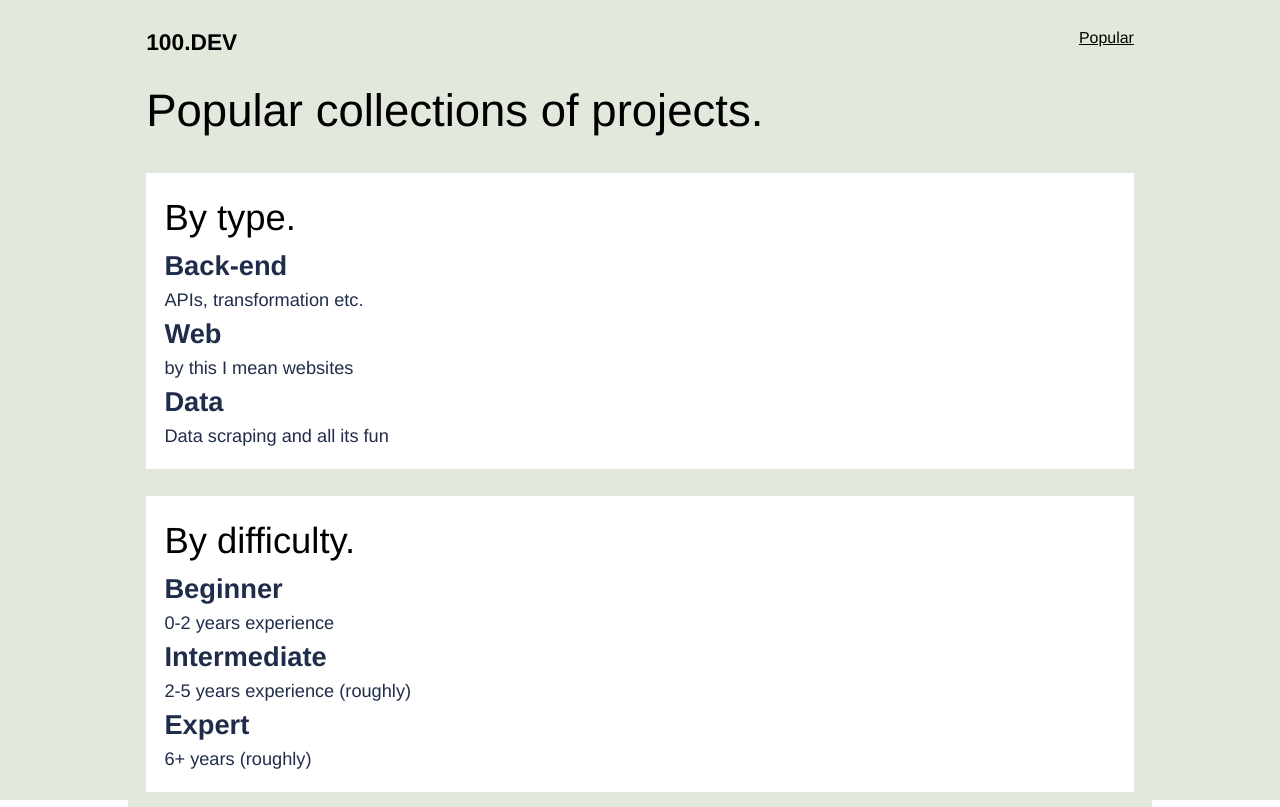
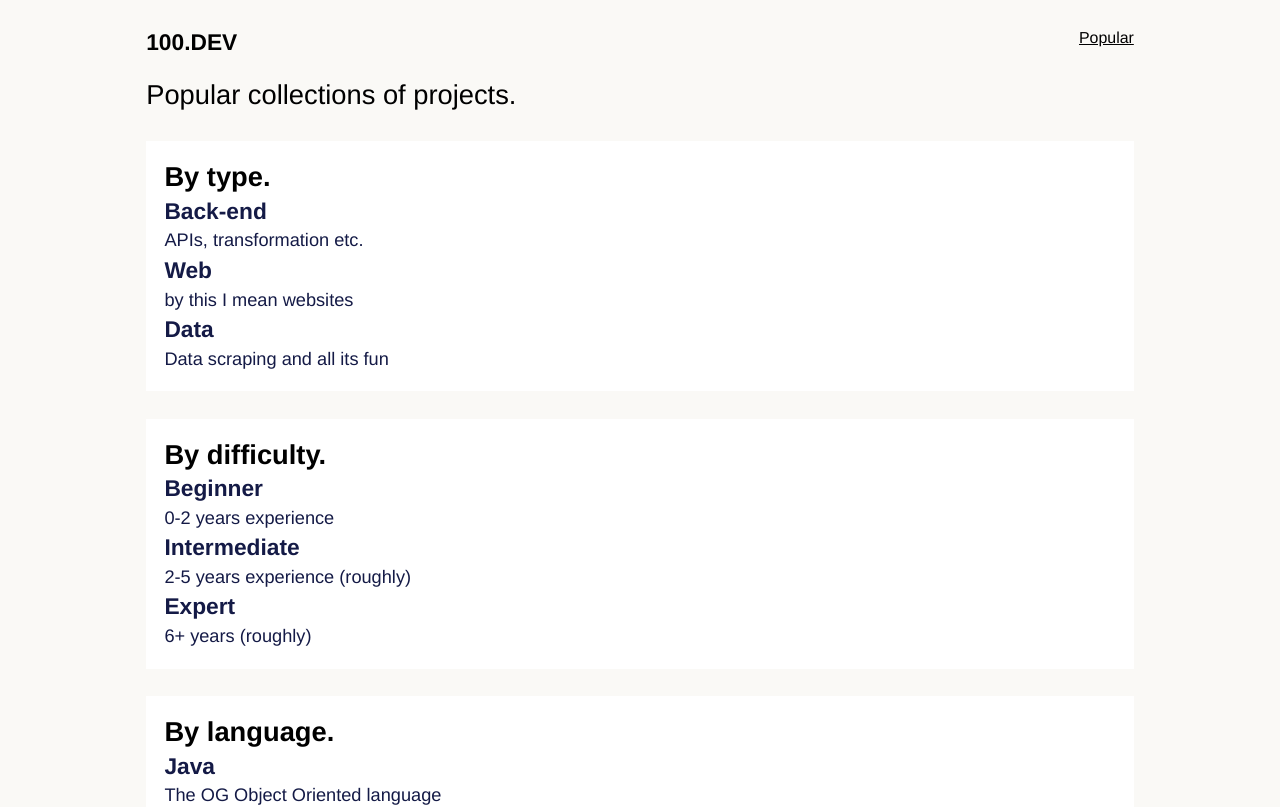
Before and after one commit to CharlieSay/100-projects-web, a Next.js app: page / in a window 1280 px wide. Shown: the top 807 px of the page. Built offline with nearby package versions, Linux system fonts and the light colour scheme; what path would draw is missing.

Commit message:
:art: Removing and updating colour scheme

```diff
--- a/src/api/get-image.ts
+++ b/src/api/get-image.ts
@@ -5,9 +5,9 @@ export type UnsplashPhotoData = {
 };
 
 export const getImageUrl = (thumbId: string): Promise<UnsplashPhotoData> => {
-  const URL = `https://api.unsplash.com/photos/${thumbId}?client_id=8xrn_iTlr3kgBTjSJGRhGlg6Q_7nE12zUZpnq1DYh0g`;
+  const URL = `https://api.unsplash.com/photos/${thumbId}?client_id=${process.env.UNSPLASH_CLIENT_ID}`;
   return fetch(URL).then((response) => {
-    if (!response.ok) {
+    if (!response.ok || process.env.NODE_ENV === "development") {
       return { error: true };
     }
     return response.json();
--- a/src/api/get-posts.ts
+++ b/src/api/get-posts.ts
@@ -15,6 +15,7 @@ export type ProjectSlug = {
   tags: string[];
   expertise: string;
   description: string;
+  imgUrl?: string;
   location: ProjectLocation;
 };
 
--- a/src/components/collection-group.tsx
+++ b/src/components/collection-group.tsx
@@ -15,7 +15,7 @@ export const CollectionGroup = (props: CollectionProps) => {
                 {capitalize(slug.title)}
               </h1>
             )}
-            <ul className="grid grid-cols-1 gap-4 md:grid-cols-2 lg:grid-cols-3">
+            <ul className="grid grid-cols-3 gap-2">
               {slug.slugs.map((subSlug) => (
                 <li key={subSlug.title}>
                   <ProjectCard
--- a/src/components/layout/wrapper.tsx
+++ b/src/components/layout/wrapper.tsx
@@ -60,7 +60,7 @@ export const Wrapper = (props: { children: React.ReactNode }) => {
           </nav>
         </header>
         <main>{props.children}</main>
-        <footer>
+        <footer className="mt-16">
           <p className="text-xs text-primary-text">
             100 Projects by{" "}
             <span className="text-xs font-bold text-primary-text">100DEV</span>
--- a/src/components/organism/collection-hero-group.tsx
+++ b/src/components/organism/collection-hero-group.tsx
@@ -19,15 +19,17 @@ export const CollectionHeroGroup = (props: {
   return (
     <section className="my-6 w-full bg-secondary-background p-4">
       <section key={heroCollectionGroup.title}>
-        <h2 className="text-primary-ctaText">{heroCollectionGroup.title}.</h2>
+        <h2 className="text-primary-ctaText text-2xl font-bold">
+          {heroCollectionGroup.title}.
+        </h2>
         <ul className="grid">
           {heroCollectionGroup.collections.map((collection) => (
             <Link key={collection.title} href={collection.url}>
               <li className="hover:cursor-pointer">
-                <h3 className="font-bold text-primary-text hover:text-primary-highlight">
+                <h3 className="font-semibold text-xl text-primary-text hover:text-primary-highlight">
                   {collection.title}
                 </h3>
-                <p className="text-primary-text">{collection.desc}</p>
+                <p className="text-primary-text text-base">{collection.desc}</p>
               </li>
             </Link>
           ))}
--- a/src/components/organism/project-card.tsx
+++ b/src/components/organism/project-card.tsx
@@ -15,35 +15,28 @@ export const ProjectCard = (props: ProjectSlug) => {
       href={`/projects/[collection]/[projectSlug]`}
       as={`/projects/${collection}/${projectLocation}`}
       key={title}
-      className="flex"
     >
-      <div className="max-h-md hover:bg-gray-100 dark:border-gray-700 dark:bg-gray-800 dark:hover:bg-gray-700 min-h-[150px] cursor-pointer rounded bg-secondary-background shadow-md">
-        <div className="flex h-[150px] w-full flex-col justify-between px-4 py-2 leading-normal">
-          <section className="flex justify-between">
-            <h5 className="dark:text-white mb-2 text-2xl font-bold tracking-tight text-primary-text">
-              {title}
-            </h5>
-          </section>
-          {description && (
-            <p className="mb-4 mt-2 text-xs font-normal text-primary-text">
-              {description}
-            </p>
-          )}
-          <section className="flex w-full justify-between">
-            <section className="flex items-center justify-center">
-              {tags.map((tag) => (
-                <div
-                  key={tag}
-                  className="pr-1 text-center text-[10px] font-normal text-primary-text"
-                >
-                  {`${tag}`}
-                </div>
-              ))}
-            </section>
-            <p className="text-end text-xs font-normal text-primary-text">
-              {capitalize(expertise)}
-            </p>
-          </section>
+      <div className="bg-white p-6 rounded-lg shadow-lg hover:shadow-lg hover:cursor-pointer">
+        <span className="text-sm text-primary-ctaBackground font-semibold">
+          {capitalize(expertise)}
+        </span>
+
+        <h4 className="mt-1 text-xl font-semibold uppercase leading-tight truncate">
+          {title}
+        </h4>
+
+        <div className="mt-1 text-sm">{description}</div>
+        <div className="mt-4">
+          <div className="flex items-baseline truncate">
+            {tags.map((tag) => (
+              <span
+                key={tag}
+                className="bg-primary-ctaBackground text-primary-ctaText text-[10px] mx-0.5 px-1.5 inline-block rounded-full uppercase font-semibold tracking-wide"
+              >
+                {tag}
+              </span>
+            ))}
+          </div>
         </div>
       </div>
     </Link>
--- a/src/pages/index.tsx
+++ b/src/pages/index.tsx
@@ -23,7 +23,9 @@ const Home: NextPage<HomePageProps> = (props: HomePageProps) => {
   const { heroCollections } = props;
   return (
     <section>
-      <h1 className="text-primary-ctaText">Popular collections of projects.</h1>
+      <h1 className="text-primary-ctaText text-2xl">
+        Popular collections of projects.
+      </h1>
       {heroCollections &&
         heroCollections.map((popularCollection) => (
           <CollectionHeroGroup
--- a/src/pages/projects/[...project].tsx
+++ b/src/pages/projects/[...project].tsx
@@ -84,7 +84,7 @@ export default function GetStaticPathsIndex(props: PostMatter) {
           description: "",
         }}
       />
-      <section className="mb-32">
+      <section>
         <MDXRemote {...props.source} components={components} />
       </section>
     </>
--- a/src/styles/globals.css
+++ b/src/styles/globals.css
@@ -20,32 +20,5 @@
 html,
 body,
 #__next {
-  height: 100%;
+  height: fit-content;
 }
-
-p,
-li,
-h1,
-h2,
-h3,
-h4 {
-  word-break: break-word;
-  hyphens: auto;
-  margin-top: 0;
-}
-
-h1 {
-  font-size: 2.5rem;
-}
-
-h2 {
-  font-size: 2rem;
-}
-
-h3 {
-  font-size: 1.5rem;
-}
-
-p {
-  font-size: 1rem;
-}
--- a/tailwind.config.js
+++ b/tailwind.config.js
@@ -1,16 +1,15 @@
 /** @type {import('tailwindcss').Config} */
-const plugin = require("tailwindcss/plugin");
 
 module.exports = {
   content: ["./src/**/*.{js,ts,jsx,tsx}"],
   theme: {
     colors: {
       primary: {
-        background: "#e2e8dc",
-        text: "#202d4a",
+        background: "#FAF9F6",
+        text: "#141A46",
         ctaText: "#000000",
-        ctaBackground: "#008044",
-        highlight: "#0073e6",
+        ctaBackground: "#FFC300",
+        highlight: "#FFC300",
       },
       secondary: {
         background: "#ffffff",
```
